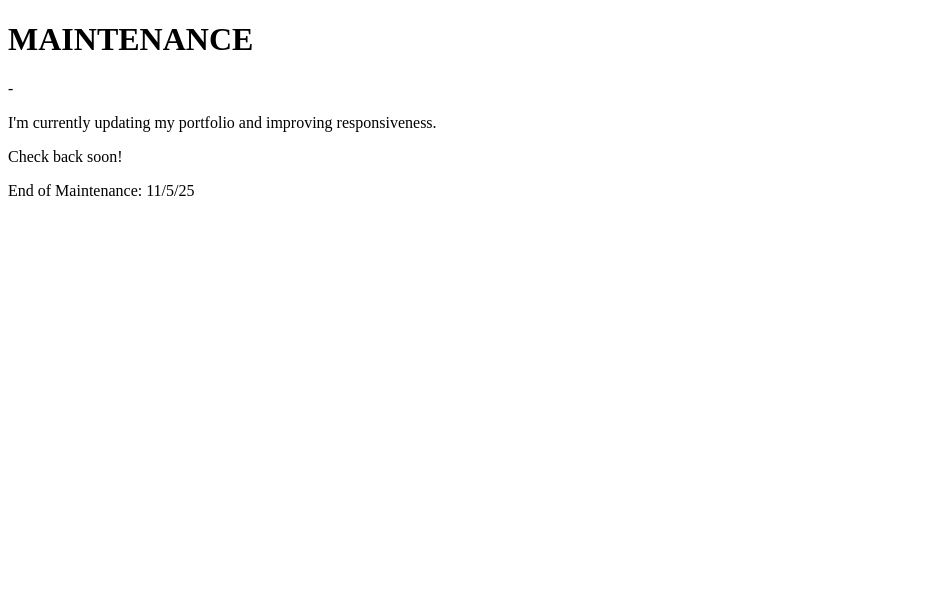
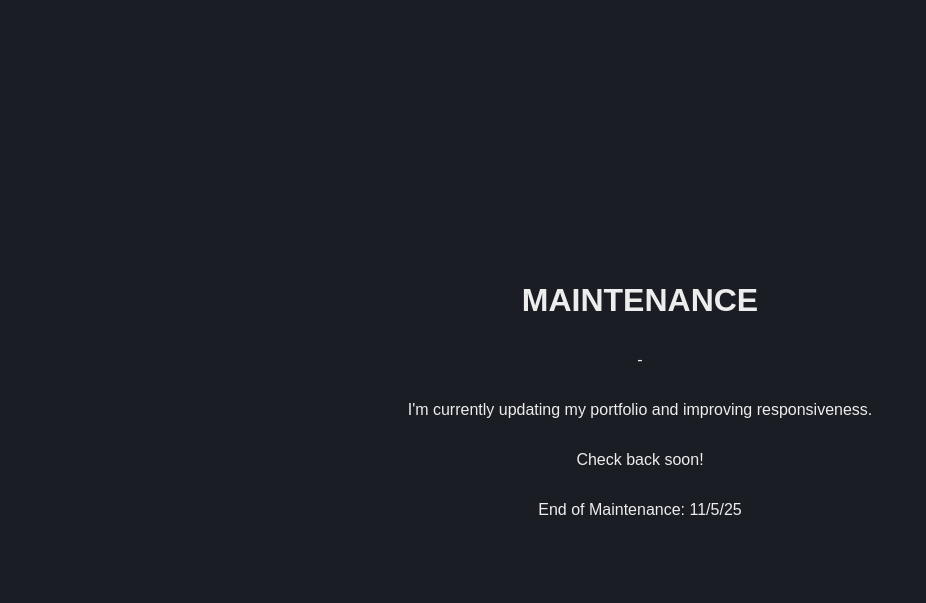
Before and after one commit to pauloreeve1001/reeve-portfolio, a plain HTML site: page index.html in a window 1280 px wide. Shown: the whole page, without its empty margins (0-926 px from the left). Drawn offline with Linux system fonts and the light colour scheme.

Commit message:
maintenance page fix

```diff
--- a/index.html
+++ b/index.html
@@ -4,7 +4,7 @@
     <meta charset="UTF-8">
     <meta name="viewport" content="width=device-width, initial-scale=1.0">
     <title>Reeve: Maintenance</title>
-    <link rel="stylesheet" href="../styles/maintenance.css">
+    <link rel="stylesheet" href="maintenance.css">
 </head>
 <body>
     <div id="maintenance">
```
Also changed, not shown: maintenance.css (renamed from style.css).
